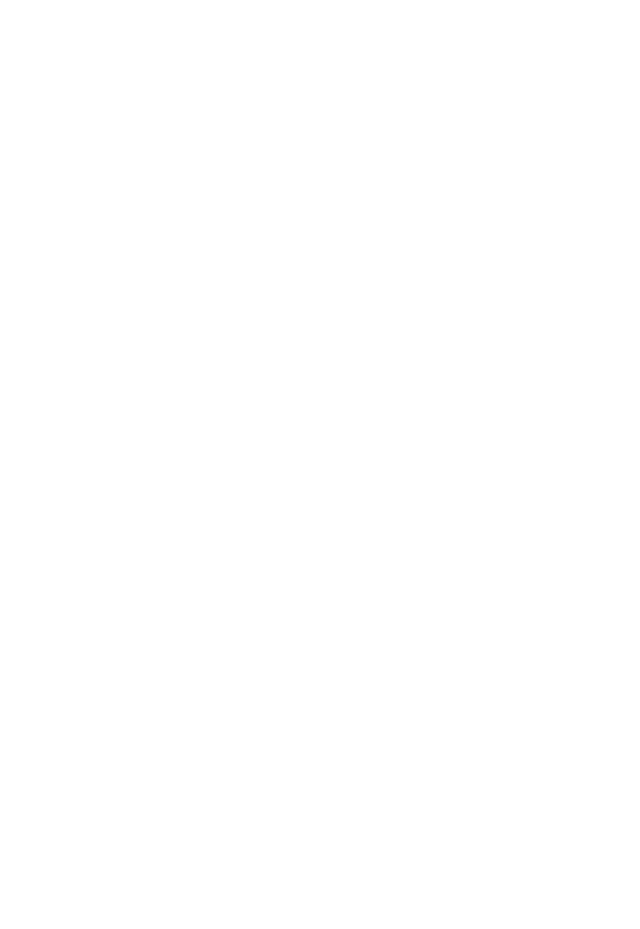
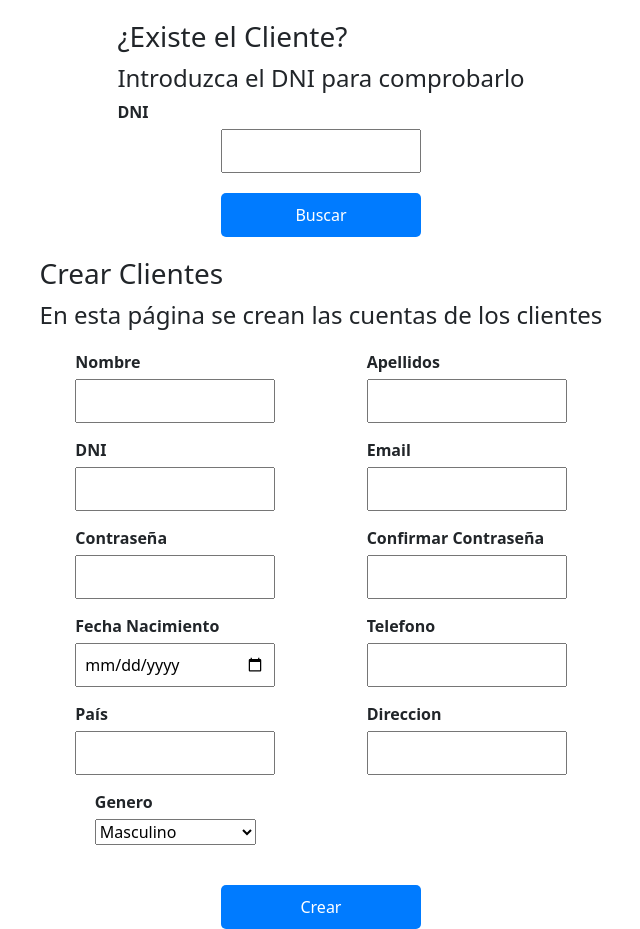
Before and after one commit to JaviiMF/Manzanares, a React (Create React App) app in the folder FRONT/: page /gestion-clientes in a window 1280 px wide. Before the commit this address had no page. Shown: the whole page, without its empty margins (319-959 px from the left). Before the commit the page ends 800 px from the top, so only its background shows below. Built offline with nearby package versions, Linux system fonts and the light colour scheme.

Commit message:
Arreglado crear Usuario añade contrseña y borrar clientes de la lista

```diff
--- a/FRONT/src/App.js
+++ b/FRONT/src/App.js
@@ -18,7 +18,7 @@ function App() {
     <Router>
       <Routes>
         <Route path="/" element={<Home />} />
-        <Route path="/getion-clientes" element={<Clientes/>} />
+        <Route path="/gestion-clientes" element={<Clientes/>} />
         <Route path="/clientes" element={<ListaCliente/>}/>
         <Route path="/ofertas" element={<ListaOfertas/>}/>
         <Route path="/room-aviable" element={<RoomAviable />} />
--- a/FRONT/src/components/Recepcionista/AltaCliente.js
+++ b/FRONT/src/components/Recepcionista/AltaCliente.js
@@ -4,7 +4,7 @@ import axios from 'axios';
 export function AltaCliente() {
     const [nombre, setNombre] = useState('');
     const [dni, setDni] = useState('');
-    const [password, setPassword] = useState('');
+    const [contrasena, setContrasena] = useState('');
     const [fechaNacimiento, setFechaNacimiento] = useState('');
     const [pais, setPais] = useState('');
     const [apellidos, setApellidos] = useState('');
@@ -13,10 +13,11 @@ export function AltaCliente() {
     const [telefono, setTelefono] = useState('');
     const [genero, setGenero] = useState('masculino');
     const [error, setError] = useState('');
+    const [direccion, setDireccion] = useState('');
 
     // Función para validar si las contraseñas coinciden
     const validatePasswords = () => {
-        return password === confPassword;
+        return contrasena === confPassword;
     };
 
     const handleSubmit = (event) => {
@@ -30,22 +31,23 @@ export function AltaCliente() {
         const data = {
             nombre,
             dni,
-            password,
+            contrasena,
             fechaNacimiento,
             pais,
             apellidos,
             email,
             telefono,
-            genero
+            genero,
+            direccion
         };
 
-        axios.post('http://localhost:8081/customer/createUsuario', data)
+        axios.post('http://localhost:8080/customer/createUsuario', data)
             .then(response => {
                 alert('Usuario creado exitosamente');
                 // Limpiar formulario después de la creación exitosa
                 setNombre('');
                 setDni('');
-                setPassword('');
+                setContrasena('');
                 setFechaNacimiento('');
                 setPais('');
                 setApellidos('');
@@ -53,6 +55,7 @@ export function AltaCliente() {
                 setConfPassword('');
                 setTelefono('');
                 setGenero('masculino');
+                setDireccion('');
                 setError('');
             })
             .catch(error => {
@@ -97,8 +100,8 @@ export function AltaCliente() {
                                 type="password"
                                 name="pass"
                                 id="pass"
-                                value={password}
-                                onChange={(e) => setPassword(e.target.value)}
+                                value={contrasena}
+                                onChange={(e) => setContrasena(e.target.value)}
                             />
                         </div>
                         <div className="form-group">
@@ -120,6 +123,20 @@ export function AltaCliente() {
                                 value={pais}
                                 onChange={(e) => setPais(e.target.value)}
                             />
+                        </div>
+                        <div className="form-group">
+                            <label htmlFor="genero">Genero </label>
+                            <select
+                                name="genero"
+                                id="genero"
+                                value={genero}
+                                onChange={(e) => setGenero(e.target.value)}
+                            >
+                                <option value="masculino">Masculino</option>
+                                <option value="femenino">Femenino</option>
+                                <option value="otro">Otro</option>
+                                <option value="no_decir">Prefiero no decirlo</option>
+                            </select>
                         </div>
                     </div>
                     <div className="der">
@@ -164,19 +181,16 @@ export function AltaCliente() {
                             />
                         </div>
                         <div className="form-group">
-                            <label htmlFor="genero">Genero </label>
-                            <select
-                                name="genero"
-                                id="genero"
-                                value={genero}
-                                onChange={(e) => setGenero(e.target.value)}
-                            >
-                                <option value="masculino">Masculino</option>
-                                <option value="femenino">Femenino</option>
-                                <option value="otro">Otro</option>
-                                <option value="no_decir">Prefiero no decirlo</option>
-                            </select>
+                            <label htmlFor="direccion">Direccion </label>
+                            <input
+                                type="text"
+                                name="direccion"
+                                id="direccion"
+                                value={direccion}
+                                onChange={(e) => setDireccion(e.target.value)}
+                            />
                         </div>
+
                     </div>
                 </div>
 
--- a/FRONT/src/components/Recepcionista/BuscaCliente.js
+++ b/FRONT/src/components/Recepcionista/BuscaCliente.js
@@ -8,9 +8,9 @@ export function BuscaCliente() {
     const handleSubmit = (event) => {
         event.preventDefault();
 
-        axios.get(`http://localhost:8081/customer/find/${dni}`)
+        axios.get(`http://localhost:8080/customer/find/${dni}`)
             .then(response => {
-                setMensaje(`Usuario encontrado: ${response.data.nombre} ${response.data.apellidos}`);
+                setMensaje(`Usuario encontrado: ${response.data.nombre} `); // ${response.data.apellidos}
             })
             .catch(error => {
                 if (error.response ) {
@@ -19,7 +19,7 @@ export function BuscaCliente() {
                     console.log(error.response.status);
                     console.log(error.response.headers);
                 } else if (error.request) {
-                    console.log(error.request);
+                    console.log(error.request + "A");
                 }
                  else {
                     setMensaje("Error: " + (error.message || "No se pudo conectar con el servidor"));
--- a/FRONT/src/components/Recepcionista/ListaCliente.js
+++ b/FRONT/src/components/Recepcionista/ListaCliente.js
@@ -5,7 +5,7 @@ export function ListaCliente() {
     const [error, setError] = useState(null);
 
     useEffect(() => {
-        fetch("http://localhost:8081/customer/all")
+        fetch("http://localhost:8080/customer/all")
             .then(response => {
                 if (!response.ok) {
                     throw new Error(`HTTP error! status: ${response.status}`);
@@ -20,11 +20,33 @@ export function ListaCliente() {
             });
     }, []);
 
+    // Función para manejar la eliminación de un cliente
+    const handleDelete = (dni) => {
+        const confirmDelete = window.confirm("¿Estás seguro de que deseas borrar este cliente?");
+        if (!confirmDelete) {
+            return; // Si el usuario cancela, no hacemos nada
+        }
+
+        fetch(`http://localhost:8080/customer/deleteUsuario/${dni}`, {
+            method: 'DELETE'
+        })
+        .then(response => {
+            if (!response.ok) {
+                throw new Error(`Error al borrar el cliente: ${response.statusText}`);
+            }
+            // Actualizamos el estado para reflejar los cambios en la UI
+            setClientes(prevClientes => prevClientes.filter(cliente => cliente.dni !== dni));
+        })
+        .catch(error => {
+            setError(error.message);
+        });
+    };
+
     return (
         <div>
             <h3 className="form-title">Listado de Clientes</h3>
-            <h4 className="form-description">En esta pagina puedes acceder a todos
-                los dattos sobre los usuarios, incluyendo sus reservas.</h4>
+            <h4 className="form-description">En esta página puedes acceder a todos
+                los datos sobre los usuarios, incluyendo sus reservas.</h4>
 
             {error ? (
                 <p className="error-message">Error: {error}</p>
@@ -37,6 +59,7 @@ export function ListaCliente() {
                             <th>Email</th>
                             <th>DNI</th>
                             <th>Teléfono</th>
+                            <th>Acciones</th> {/* Columna para acciones */}
                         </tr>
                     </thead>
                     <tbody>
@@ -47,8 +70,11 @@ export function ListaCliente() {
                                 <td>{cliente.email}</td>
                                 <td>{cliente.dni}</td>
                                 <td>{cliente.telefono}</td>
-                                <td><a type="button" href="/clientes">Editar</a></td>
-                                <td><a type="button" href="/clientes">Borrar</a></td>
+                                <td>
+                                    <button type="button" onClick={() => handleDelete(cliente.dni)}>
+                                        Borrar
+                                    </button>
+                                </td>
                             </tr>
                         ))}
                     </tbody>
```
Also changed, not shown: 5 other files (tests, documents, lock files or other folders).
